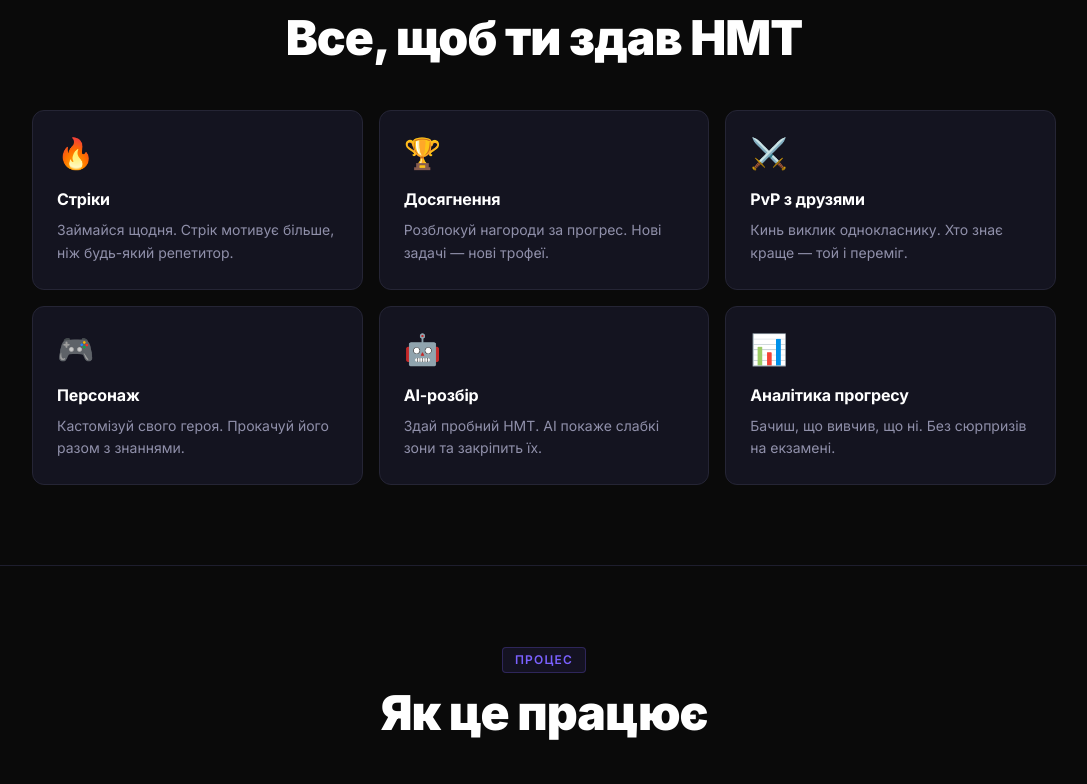
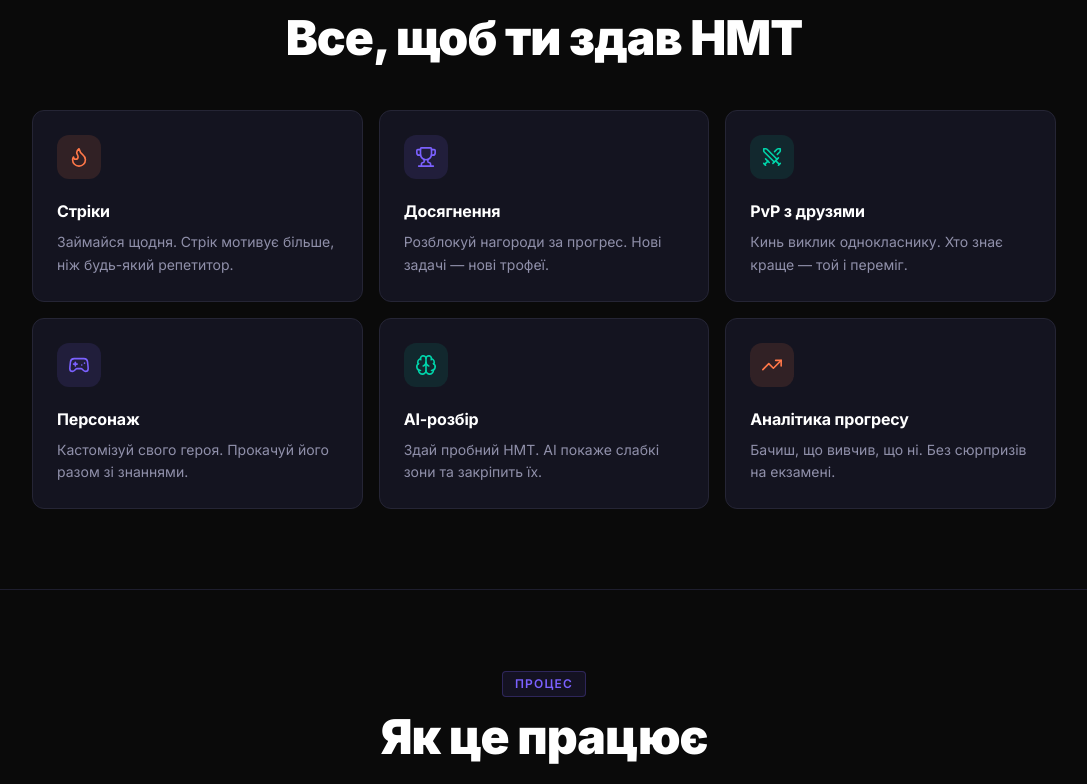
Before and after one commit to yarutiun/landing-nmt, a Next.js app: page / in a window 1280 px wide. Shown: the part 1910-2694 px from the top of the page, without its empty margins (96-1183 px from the left). Built offline with nearby package versions, Linux system fonts and the light colour scheme; no server answers.

Commit message:
гзвфеу

```diff
--- a/app/layout.tsx
+++ b/app/layout.tsx
@@ -31,6 +31,10 @@ export const metadata: Metadata = {
     index: true,
     follow: true,
   },
+  icons: {
+    icon: '/favicon.svg',
+    shortcut: '/favicon.svg',
+  },
 }
 
 export default function RootLayout({
--- a/components/AISection.tsx
+++ b/components/AISection.tsx
@@ -1,5 +1,6 @@
 'use client'
 
+import { Bot } from 'lucide-react'
 import { useSectionTracking } from '@/lib/useAmplitude'
 
 const topics = [
@@ -84,7 +85,7 @@ export default function AISection() {
               style={{ borderBottom: '1px solid #252535' }}
             >
               <div className="flex items-center gap-2">
-                <span className="text-base">🤖</span>
+                <Bot size={16} color="#00D4AA" strokeWidth={1.75} />
                 <span className="text-sm font-semibold">AI Аналіз результатів</span>
               </div>
               <span
--- a/components/FeaturesSection.tsx
+++ b/components/FeaturesSection.tsx
@@ -1,35 +1,57 @@
 'use client'
 
+import { Flame, Trophy, Swords, Gamepad2, Brain, TrendingUp } from 'lucide-react'
+import type { LucideIcon } from 'lucide-react'
 import { useSectionTracking } from '@/lib/useAmplitude'
 
-const features = [
+type Feature = {
+  icon: LucideIcon
+  iconColor: string
+  iconBg: string
+  title: string
+  description: string
+}
+
+const features: Feature[] = [
   {
-    icon: '🔥',
+    icon: Flame,
+    iconColor: '#FF7849',
+    iconBg: 'rgba(255,120,73,0.12)',
     title: 'Стріки',
     description: 'Займайся щодня. Стрік мотивує більше, ніж будь-який репетитор.',
   },
   {
-    icon: '🏆',
+    icon: Trophy,
+    iconColor: '#7B61FF',
+    iconBg: 'rgba(123,97,255,0.12)',
     title: 'Досягнення',
     description: 'Розблокуй нагороди за прогрес. Нові задачі — нові трофеї.',
   },
   {
-    icon: '⚔️',
+    icon: Swords,
+    iconColor: '#00D4AA',
+    iconBg: 'rgba(0,212,170,0.1)',
     title: 'PvP з друзями',
     description: 'Кинь виклик однокласнику. Хто знає краще — той і переміг.',
   },
   {
-    icon: '🎮',
+    icon: Gamepad2,
+    iconColor: '#7B61FF',
+    iconBg: 'rgba(123,97,255,0.12)',
     title: 'Персонаж',
-    description: 'Кастомізуй свого героя. Прокачуй його разом з знаннями.',
+    description: 'Кастомізуй свого героя. Прокачуй його разом зі знаннями.',
   },
   {
-    icon: '🤖',
+    icon: Brain,
+    iconColor: '#00D4AA',
+    iconBg: 'rgba(0,212,170,0.1)',
     title: 'AI-розбір',
     description: 'Здай пробний НМТ. AI покаже слабкі зони та закріпить їх.',
   },
   {
-    icon: '📊',
+    icon: TrendingUp,
+    iconColor: '#FF7849',
+    iconBg: 'rgba(255,120,73,0.12)',
     title: 'Аналітика прогресу',
     description: 'Бачиш, що вивчив, що ні. Без сюрпризів на екзамені.',
   },
@@ -64,16 +86,25 @@ export default function FeaturesSection() {
 
         {/* Grid */}
         <div className="grid grid-cols-1 sm:grid-cols-2 lg:grid-cols-3 gap-4">
-          {features.map((feature, i) => (
+          {features.map((feature, i) => {
+            const Icon = feature.icon
+            return (
               <div
                 key={i}
                 className="rounded-xl p-6 transition-all duration-200 hover:translate-y-[-2px]"
+                style={{ backgroundColor: '#141420', border: '1px solid #252535' }}
+              >
+                <div
+                  className="flex items-center justify-center mb-5"
                   style={{
-                backgroundColor: '#141420',
-                border: '1px solid #252535',
+                    width: 44,
+                    height: 44,
+                    borderRadius: 12,
+                    backgroundColor: feature.iconBg,
                   }}
                 >
-              <div className="text-3xl mb-4">{feature.icon}</div>
+                  <Icon size={22} color={feature.iconColor} strokeWidth={1.75} />
+                </div>
                 <h3
                   className="text-base font-bold mb-2"
                   style={{ letterSpacing: '-0.01em' }}
@@ -84,7 +115,8 @@ export default function FeaturesSection() {
                   {feature.description}
                 </p>
               </div>
-          ))}
+            )
+          })}
         </div>
       </div>
     </section>
```
Also changed, not shown: package.json (+6 -5 lines), public/favicon.svg (added), 1 other file (tests, documents, lock files or other folders). Lines whose indentation alone changed are shown as unchanged.
